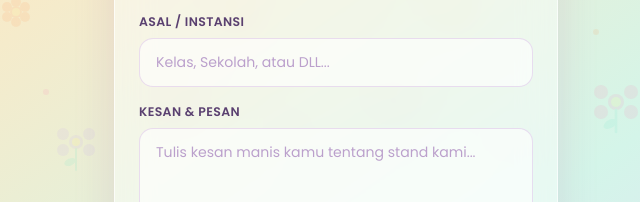
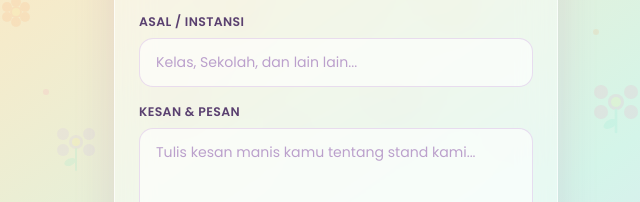
Before and after one commit to Alfikz526/daftar-pengunjung, a plain HTML site: page index.html in a window 1280 px wide. Shown: the part 598-800 px from the top of the page, 304-944 px from the left. Drawn offline with Linux system fonts and the light colour scheme.

Commit message:
Update index.html

```diff
--- a/index.html
+++ b/index.html
@@ -423,7 +423,7 @@
         <div class="field">
           <label for="asal">Asal / Instansi</label>
           <input type="text" id="asal" name="asal"
-                 placeholder="Kelas, Sekolah, atau DLL..." autocomplete="organization" />
+                 placeholder="Kelas, Sekolah, dan lain lain..." autocomplete="organization" />
         </div>
 
         <div class="field">
```
